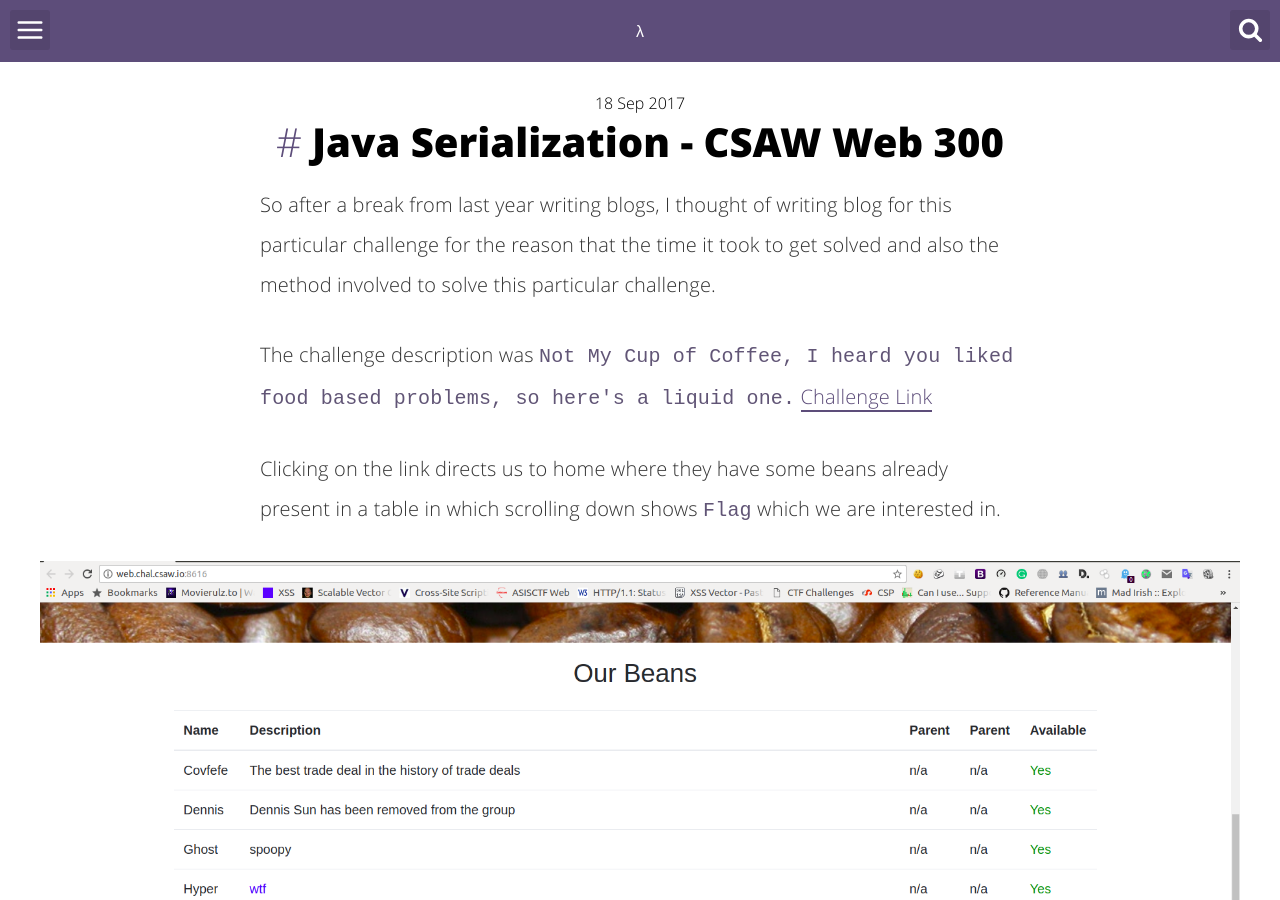
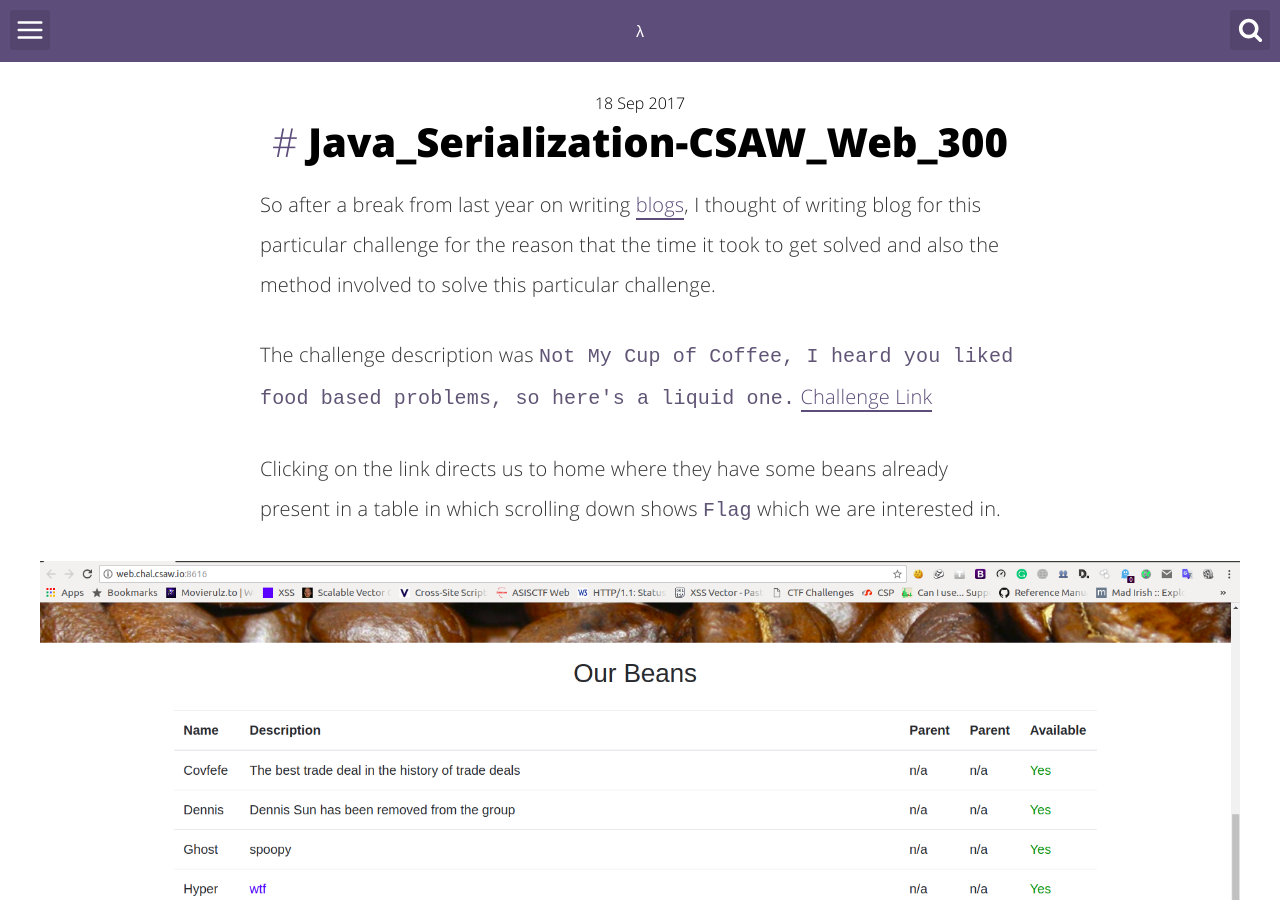
Before and after one commit to g0kkk/blog, a Jekyll site: the page built from _posts/2017-09-18-Web300_CSAW_Quals.md, in a window 1280 px wide and 900 px high. Built offline with Jekyll 4.4.1, drawn with Linux system fonts in a browser that asks for light colours; comment, search, counter and statistics services are not loaded; some of the changed text lies outside the part shown.

```diff
--- a/_posts/2017-09-18-Web300_CSAW_Quals.md
+++ b/_posts/2017-09-18-Web300_CSAW_Quals.md
@@ -1,6 +1,6 @@
 ---
 layout: post
-title:  "Java Serialization - CSAW Web 300"
+title:  "Java_Serialization-CSAW_Web_300"
 image: ''
 date:   2017-09-18 00:06:31
 tags:
@@ -10,7 +10,7 @@ categories:
 - Web, Java Serialization
 ---
 
-So after a break from last year writing blogs, I thought of writing blog for this particular challenge for the reason that the time it took to get solved and also the method involved to solve this particular challenge.
+So after a break from last year on writing <a href="https://gokulkrishna01.wordpress.com/">blogs</a>, I thought of writing blog for this particular challenge for the reason that the time it took to get solved and also the method involved to solve this particular challenge.
 
 The challenge description was `Not My Cup of Coffee, I heard you liked food based problems, so here's a liquid one.`
 <a href="http://web.chal.csaw.io:8616"> Challenge Link</a>
@@ -91,3 +91,5 @@ Bingo, modifying the request of `parent1` with the parameter of `Name` filled gi
 </figure>
 
 `flag{yd1dw3wr1t3th15j@v....`
+
+Reach me out on <a href="https://twitter.com/gkgkrishna33">Twitter</a> for more updates.
```
